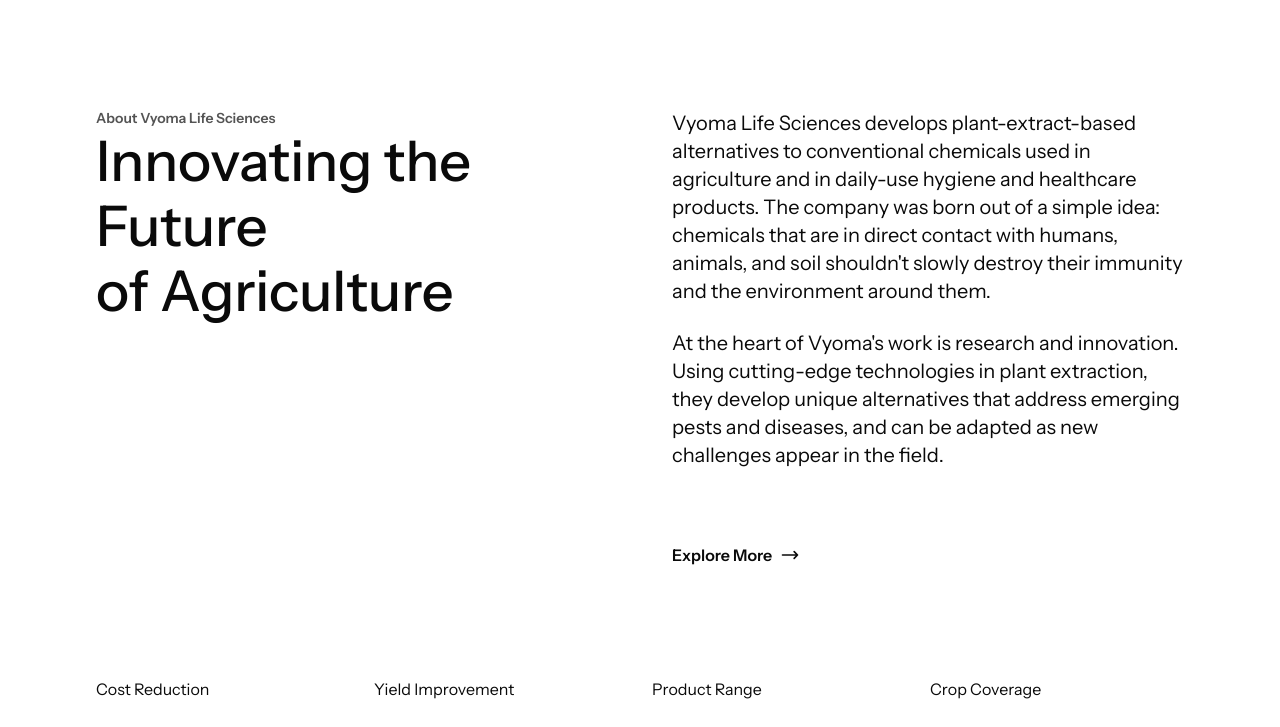
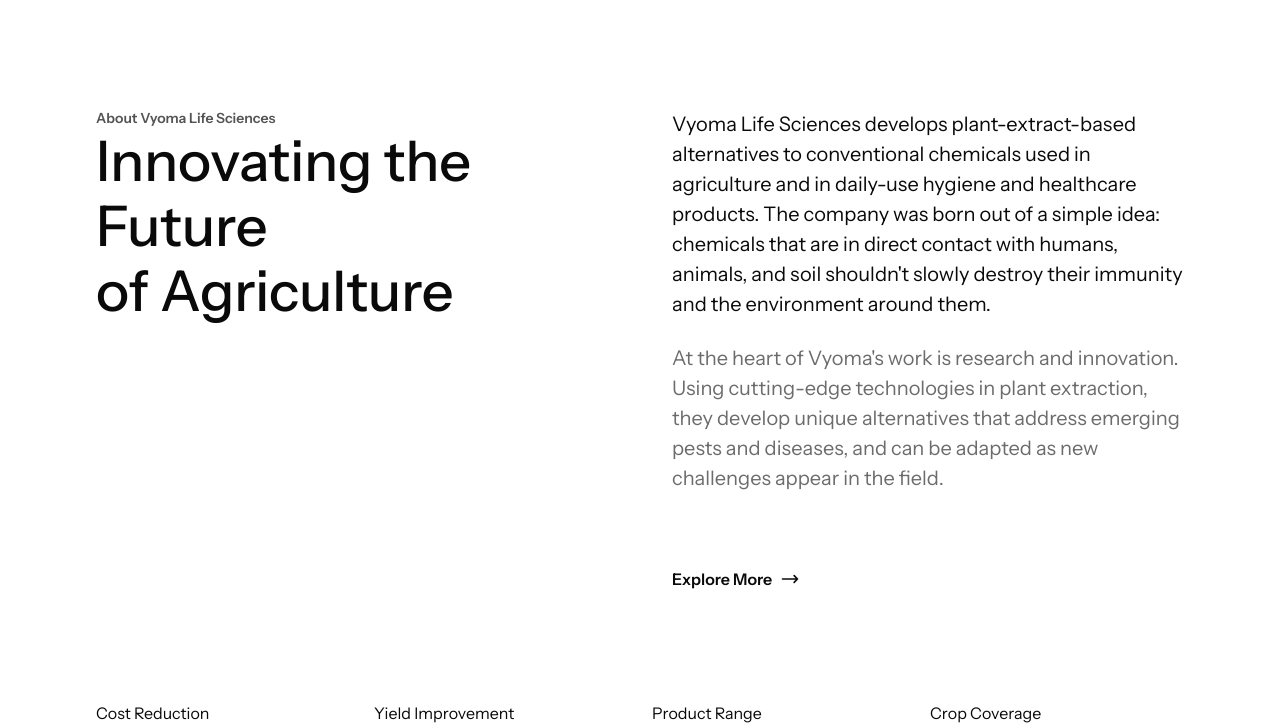
Before and after one commit to debuggerdev24/vyoma-life-science, a Next.js app: page /home in a window 1280 px wide. Shown: the part 1113-1840 px from the top of the page. Built offline with nearby package versions, Linux system fonts and the light colour scheme.

Commit message:
fixed about page bugs

```diff
--- a/src/components/About/HeroSection.tsx
+++ b/src/components/About/HeroSection.tsx
@@ -17,7 +17,7 @@ const HeroSection = () => {
         <div className="w-full max-w-[1512px] mx-auto px-6 md:px-12 lg:px-24 py-20">
           <div className="max-w-[1024px]">
             {/* Main Heading */}
-            <h1 className="text-7xl leading-[80px] font-normal text-white mb-5 tracking-[-4px]">
+            <h1 className="lg:text-7xl text-5xl  lg:leading-[80px]  font-normal text-white mb-5 lg:tracking-[-4px] ">
               Sustainable Crop Protection
               <br />
               Powered by Nature and Science
--- a/src/components/About/QuoteSection.tsx
+++ b/src/components/About/QuoteSection.tsx
@@ -25,7 +25,7 @@ const QuoteSection = () => {
             </p>
 
             {/* Main Heading */}
-            <h1 className="text-[54px] leading-[70px] font-normal text-white mb-5 tracking-[-4px]">
+            <h1 className="lg:text-[54px] text-3xl lg:leading-[70px]  font-normal text-white mb-5 lg:tracking-[-4px] ">
               Uniting Farmers, Dealers and Institutions to Build a Safe and
               Sustainable Future for Agriculture
             </h1>
--- a/src/components/About/ResearchEvolution.tsx
+++ b/src/components/About/ResearchEvolution.tsx
@@ -94,13 +94,13 @@ const ResearchEvolution = () => {
 
   return (
     <div className="w-full bg-[#F6F7F1]">
-      <div className="flex flex-col mx-auto px-24 py-[110px] gap-[70px]">
+      <div className="flex flex-col mx-auto lg:pl-24 pl-8 py-[110px] gap-[70px]">
         {/* Dynamic Header Section */}
         <div className="flex flex-col items-center text-center justify-center">
           <p className="text-[#0A0A0AB2] text-sm font-semibold">
             {headerData.subtitle}
           </p>
-          <div className="text-[#0A0A0A] text-[56px] font-normal tracking-[-4px] leading-[65px]">
+          <div className="text-[#0A0A0A] lg:text-[56px] text-3xl font-normal lg:tracking-[-4px] lg:leading-[65px]">
             {headerData.title}
           </div>
           <div className="text-[#0A0A0A]/60 text-sm font-normal mt-[10px]">
--- a/src/components/Footer.tsx
+++ b/src/components/Footer.tsx
@@ -41,7 +41,7 @@ export default function Footer() {
             </div>
           </div>
 
-          <div className="flex flex-col sm:flex-row gap-10 sm:gap-12 lg:gap-[160px]">
+          <div className="w-full flex flex-col sm:flex-row gap-10 justify-between">
             {/* Quick Links */}
             <div>
               <h3 className="font-semibold mb-5">QUICK LINKS</h3>
--- a/src/components/common/AboutSection.tsx
+++ b/src/components/common/AboutSection.tsx
@@ -30,7 +30,14 @@ const AboutSection: React.FC<AboutSectionProps> = ({
           {/* Right Column */}
           <div className="space-y-6">
             {paragraphs.map((paragraph, index) => (
-              <p key={index} className="text-[#0A0A0A] text-xl font-normal">
+              <p
+                key={index}
+                className={
+                  index === 1
+                    ? "text-[#0A0A0A]/60 text-xl font-normal leading-[150%]"
+                    : "text-[#0A0A0A] text-xl font-normal leading-[150%]"
+                }
+              >
                 {paragraph}
               </p>
             ))}
--- a/src/components/common/ImageContentSection.tsx
+++ b/src/components/common/ImageContentSection.tsx
@@ -41,7 +41,7 @@ const ImageContentSection = ({
       <p className="text-sm font-semibold text-[#0A0A0AB2] md:text-base">
         {sectionLabel}
       </p>
-      <h2 className="text-4xl md:text-5xl md:text-[56px] tracking-[-4px] md:leading-[65px] font-light md:font-normal text-gray-900 leading-tight mb-[5px]">
+      <h2 className="text-4xl md:text-5xl md:text-[56px] md:tracking-[-4px] md:leading-[65px] font-light md:font-normal text-gray-900 leading-tight mb-[5px]">
         {title}
       </h2>
       {subtitle && (
```
